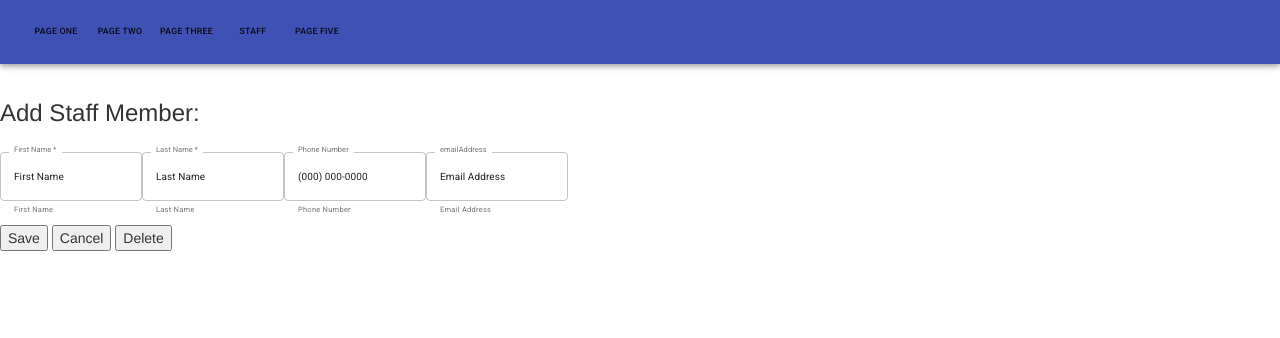
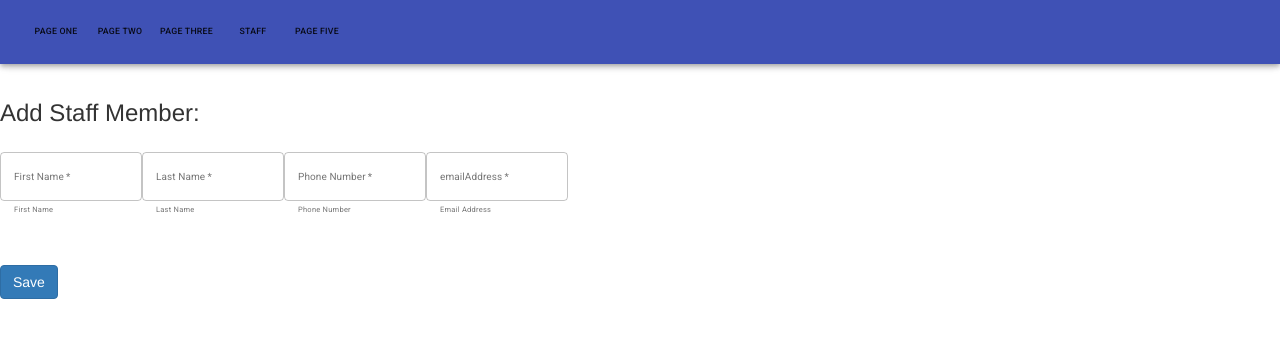
Before and after one commit to LaunchCodeLiftoffProjects/workforce-management-app, a React (Create React App) app in the folder frontend/: page /AddStaff in a window 1280 px wide. Shown: the top 338 px of the page. Built offline with nearby package versions, Linux system fonts and the light colour scheme.

Commit message:
add, list, edit for crud_staff are working

```diff
--- a/frontend/src/pages/AddStaff.jsx
+++ b/frontend/src/pages/AddStaff.jsx
@@ -1,29 +1,46 @@
 import React, { Component } from "react";
+import { Link } from "react-router";
 import TextField from "@material-ui/core/TextField";
-import { Button } from "@material-ui/core/Button";
+import axios from "axios";
 
 class AddStaff extends Component {
   constructor() {
     super();
     this.state = {
       loading: false,
-      staff: {}
+      id: "",
+      firstName: "",
+      lastName: "",
+      staffEmail: "",
+      staffPhone: ""
     };
+
+    this.handleChange = this.handleChange.bind(this);
+    this.handleSubmit = this.handleSubmit.bind(this);
   }
 
-  handleSubmit(data) {
-    return fetch("http://localhost:8080/staff/" + this.state.staff.id, {
-      method: "PUT",
-      mode: "CORS",
-      body: JSON.stringify(data),
-      headers: {
-        "Content-Type": "application/json"
-      }
-    })
-      .then(res => {
-        return res;
+  handleSubmit(event) {
+    event.preventDefault();
+
+    const body = {
+      id: this.state.id,
+      firstName: this.state.firstName,
+      lastName: this.state.lastName,
+      staffEmail: this.state.staffEmail,
+      staffPhone: this.state.staffPhone
+    };
+    axios
+      .post("http://localhost:8080/staff", body)
+      .then(function(response) {
+        console.log(response);
       })
-      .catch(err => err);
+      .catch(function(error) {
+        console.log(error);
+      });
+  }
+
+  handleChange(event) {
+    this.setState({ [event.target.name]: event.target.value });
   }
 
   render() {
@@ -31,58 +48,65 @@ class AddStaff extends Component {
       <div>
         <h3>Add Staff Member:</h3>
         <div>
-          <form onSubmit={this.handleSubmit} noValidate autoComplete="off">
+          <form onSubmit={this.handleSubmit}>
             <TextField
               id="firstName"
               label="First Name"
-              defaultValue="First Name"
               helperText="First Name"
+              onChange={this.handleChange}
               margin="normal"
+              name="firstName"
               variant="outlined"
-              value={this.state.staff.firstName}
+              value={this.state.firstName ? this.state.firstName : ""}
               required
             />
 
             <TextField
               id="lastName"
               label="Last Name"
-              defaultValue="Last Name"
               helperText="Last Name"
+              onChange={this.handleChange}
               margin="normal"
+              name="lastName"
               variant="outlined"
-              value={this.state.staff.lastName}
+              value={this.state.lastName ? this.state.lastName : ""}
               required
             />
 
             <TextField
               id="phoneNumber"
               label="Phone Number"
-              defaultValue="(000) 000-0000"
               helperText="Phone Number"
+              onChange={this.handleChange}
               margin="normal"
+              name="staffPhone"
               variant="outlined"
-              value={this.state.staff.phoneNumber}
+              value={this.state.staffPhone ? this.state.staffPhone : ""}
+              required
             />
 
             <TextField
               id="emailAddress"
               label="emailAddress"
-              defaultValue="Email Address"
               helperText="Email Address"
+              onChange={this.handleChange}
               margin="normal"
+              name="staffEmail"
               variant="outlined"
-              value={this.state.staff.emailAddress}
+              value={this.state.staffEmail ? this.state.staffEmail : ""}
+              required
             />
-
-            <div>
-              <button type="submit" color="primary">
+            <br></br>
+            <br></br>
+            <br></br>
+            <div className="btn-group btn-group-toggle">
+              <button type="button" type="submit" className="btn btn-primary">
                 Save
               </button>
-              &nbsp;
-              <button>Cancel</button>&nbsp;
-              <button color="secondary">Delete</button>
             </div>
-          </form>
+
+            <br></br>
+          </form>{" "}
         </div>
       </div>
     );
--- a/frontend/src/pages/ListStaff.jsx
+++ b/frontend/src/pages/ListStaff.jsx
@@ -51,10 +51,10 @@ class ListStaff extends Component {
         <Table>
           <TableHead>
             <TableRow>
-              <TableCell align="right">First Name</TableCell>
-              <TableCell align="right">Last Name&nbsp;</TableCell>
-              <TableCell align="right">Email&nbsp;</TableCell>
-              <TableCell align="right">Phone&nbsp;</TableCell>
+              <TableCell align="left">First Name</TableCell>
+              <TableCell align="left">Last Name&nbsp;</TableCell>
+              <TableCell align="left">Email&nbsp;</TableCell>
+              <TableCell align="left">Phone&nbsp;</TableCell>
             </TableRow>
           </TableHead>
           <TableBody>
@@ -63,19 +63,19 @@ class ListStaff extends Component {
                 <TableCell component="th" scope="row">
                   {row.firstName}
                 </TableCell>
-                <TableCell align="right">
+                <TableCell align="left">
                   <a href={"/EditStaff/" + row.id}>{row.lastName}</a>
                 </TableCell>
-                <TableCell align="right">{row.staffEmail}</TableCell>
-                <TableCell align="right">{row.staffPhone}</TableCell>
+                <TableCell align="left">{row.staffEmail}</TableCell>
+                <TableCell align="left">{row.staffPhone}</TableCell>
               </TableRow>
             ))}
           </TableBody>
         </Table>
         <div>
-          <button type="submit" color="primary">
-            Add
-          </button>
+          <Link to="/AddStaff" className="btn btn-primary">
+            Add Staff
+          </Link>
         </div>
         ;
       </Paper>
--- a/frontend/src/pages/editStaff.jsx
+++ b/frontend/src/pages/editStaff.jsx
@@ -1,13 +1,17 @@
 import React, { Component } from "react";
-//import "bootstrap/dist/css/bootstrap.min.css";
 import TextField from "@material-ui/core/TextField";
+import axios from "axios";
 
 class EditStaff extends Component {
   constructor() {
     super();
     this.state = {
       loading: false,
-      staff: {}
+      id: "",
+      firstName: "",
+      lastName: "",
+      staffEmail: "",
+      staffPhone: ""
     };
 
     this.handleChange = this.handleChange.bind(this);
@@ -20,26 +24,37 @@ class EditStaff extends Component {
     );
     const response = await data.json();
 
-    this.setState({ staff: response });
+    this.setState({
+      id: this.props.match.params.id,
+      firstName: response.firstName,
+      lastName: response.lastName,
+      staffEmail: response.staffEmail,
+      staffPhone: response.staffPhone
+    });
   }
 
-  handleSubmit() {
-    return fetch("http://localhost:8080/staff/" + this.state.staff.id, {
-      method: "PUT",
-      mode: "CORS",
-      body: this.state.staff,
-      headers: {
-        "Content-Type": "application/json"
-      }
-    })
-      .then(res => {
-        return res;
+  handleSubmit(event) {
+    event.preventDefault();
+
+    const body = {
+      id: this.state.id,
+      firstName: this.state.firstName,
+      lastName: this.state.lasName,
+      staffEmail: this.state.staffEmail,
+      staffPhone: this.state.staffPhone
+    };
+    axios
+      .post("http://localhost:8080/staff", body)
+      .then(function(response) {
+        console.log(response);
       })
-      .catch(err => err);
+      .catch(function(error) {
+        console.log(error);
+      });
   }
 
   handleChange(event) {
-    this.setState({ staff: { [event.target.name]: event.target.value } });
+    this.setState({ [event.target.name]: event.target.value });
   }
 
   render() {
@@ -56,9 +71,7 @@ class EditStaff extends Component {
               margin="normal"
               name="firstName"
               variant="outlined"
-              value={
-                this.state.staff.firstName ? this.state.staff.firstName : ""
-              }
+              value={this.state.firstName ? this.state.firstName : ""}
               required
             />
 
@@ -70,7 +83,7 @@ class EditStaff extends Component {
               margin="normal"
               name="lastName"
               variant="outlined"
-              value={this.state.staff.lastName ? this.state.staff.lastName : ""}
+              value={this.state.lastName ? this.state.lastName : ""}
               required
             />
 
@@ -82,9 +95,7 @@ class EditStaff extends Component {
               margin="normal"
               name="staffPhone"
               variant="outlined"
-              value={
-                this.state.staff.staffPhone ? this.state.staff.staffPhone : ""
-              }
+              value={this.state.staffPhone ? this.state.staffPhone : ""}
               required
             />
 
@@ -96,9 +107,7 @@ class EditStaff extends Component {
               margin="normal"
               name="staffEmail"
               variant="outlined"
-              value={
-                this.state.staff.staffEmail ? this.state.staff.staffEmail : ""
-              }
+              value={this.state.staffEmail ? this.state.staffEmail : ""}
               required
             />
 
```
